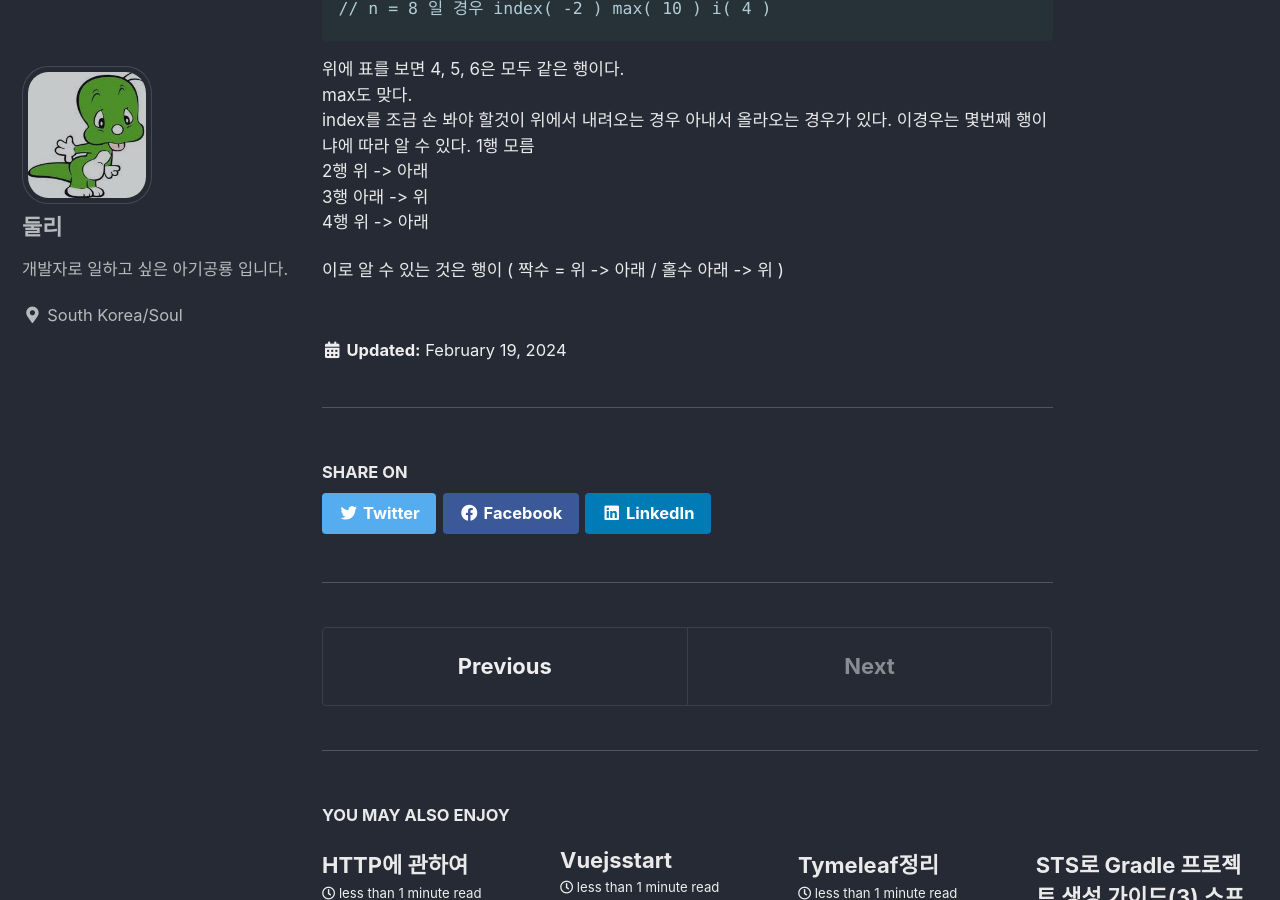
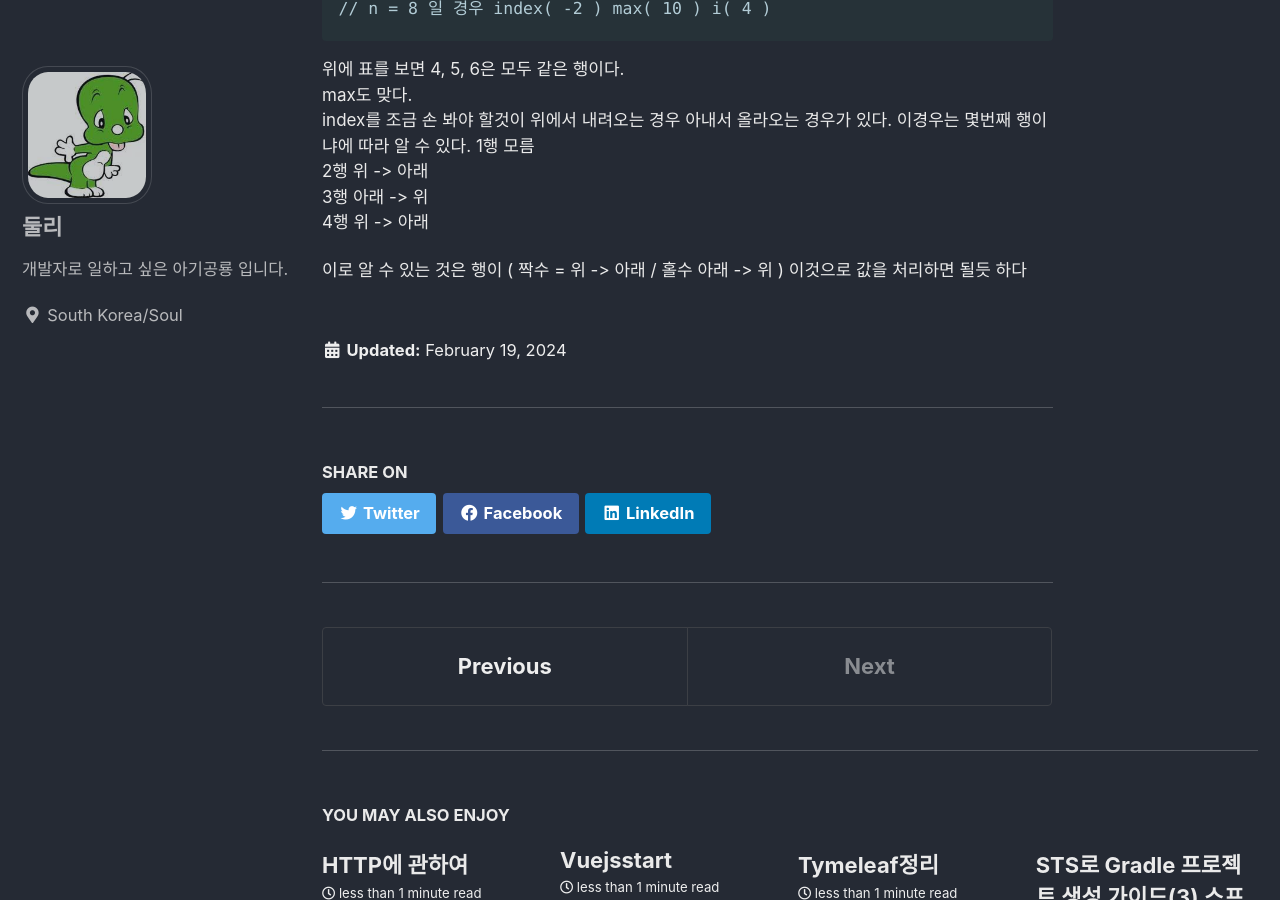
Before and after one commit to apfhddy/apfhddy.github.io, a Jekyll site: the page built from _posts/2024-02-19-back1.md, in a window 1280 px wide and 900 px high, scrolled down 1738 px. Built offline with Jekyll 4.4.1, drawn with Linux system fonts in a browser that asks for light colours; cached includes are drawn as plain includes.

Commit message:
업데이트

```diff
--- a/_posts/2024-02-19-back1.md
+++ b/_posts/2024-02-19-back1.md
@@ -100,3 +100,4 @@ index를 조금 손 봐야 할것이 위에서 내려오는 경우 아내서 올
 4행 위 -> 아래
 
 이로 알 수 있는 것은 행이 ( 짝수 = 위 -> 아래 / 홀수 아래 -> 위 )
+이것으로 값을 처리하면 될듯 하다
```
